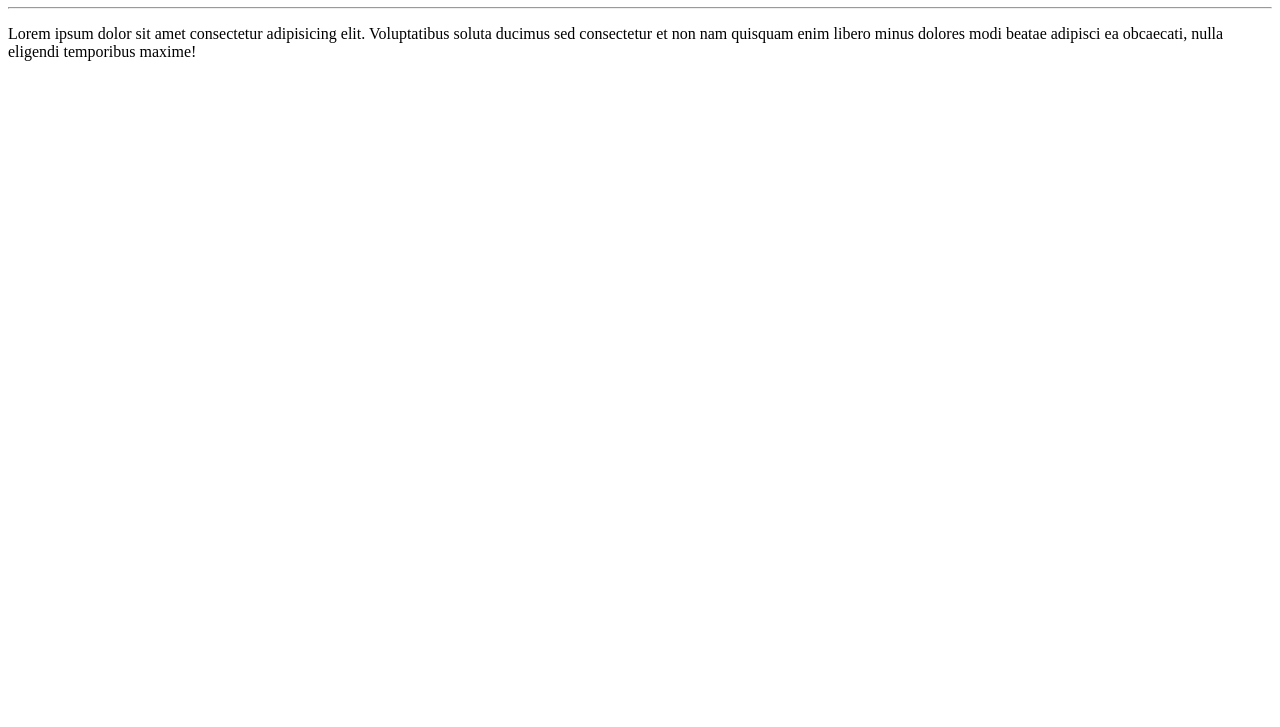
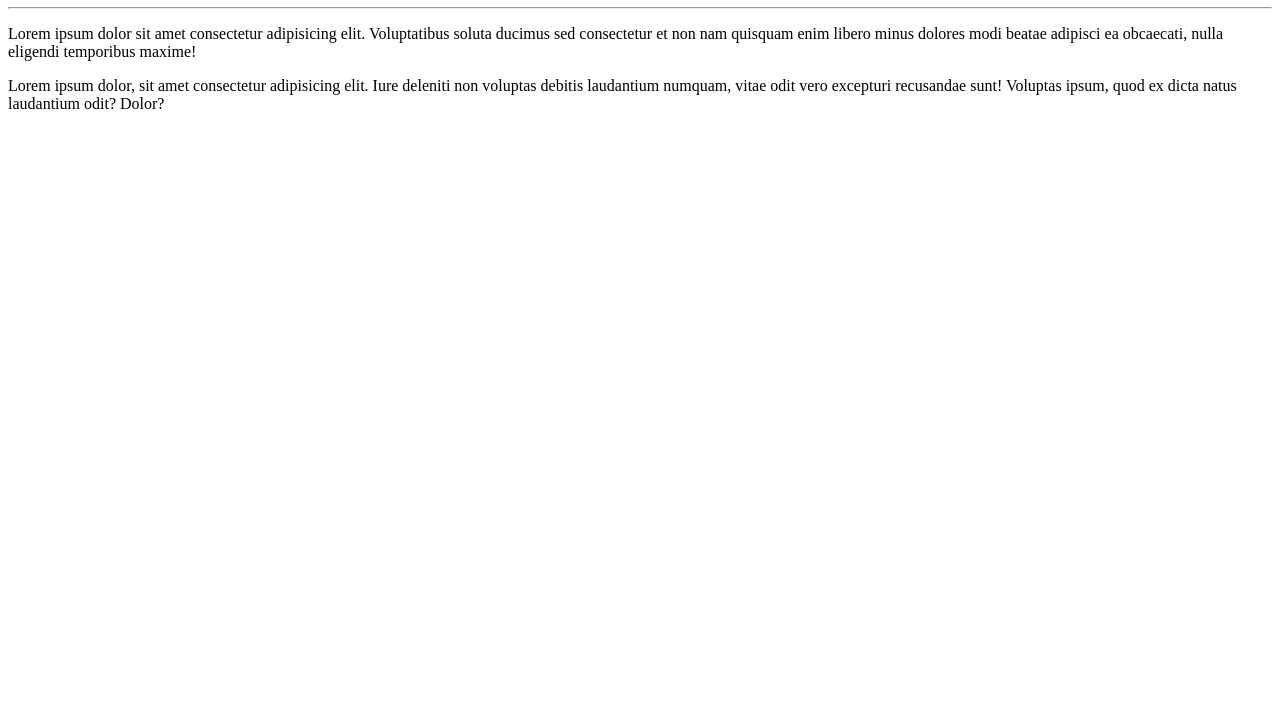
Before and after one commit to Klerysson-Gois-Git/Ola-Mundo, a plain HTML site: page site-exemplo/index.html in a window 1280 px wide. Shown: the part 73-800 px from the top of the page. Drawn offline with Linux system fonts and the light colour scheme.

Commit message:
Criei outro parágrafo

```diff
--- a/site-exemplo/index.html
+++ b/site-exemplo/index.html
@@ -9,5 +9,6 @@
     <h1>Olá, Mundo!</h1>
     <hr>
     <p>Lorem ipsum dolor sit amet consectetur adipisicing elit. Voluptatibus soluta ducimus sed consectetur et non nam quisquam enim libero minus dolores modi beatae adipisci ea obcaecati, nulla eligendi temporibus maxime!</p>
+    <p>Lorem ipsum dolor, sit amet consectetur adipisicing elit. Iure deleniti non voluptas debitis laudantium numquam, vitae odit vero excepturi recusandae sunt! Voluptas ipsum, quod ex dicta natus laudantium odit? Dolor?</p>
 </body>
 </html>
```
